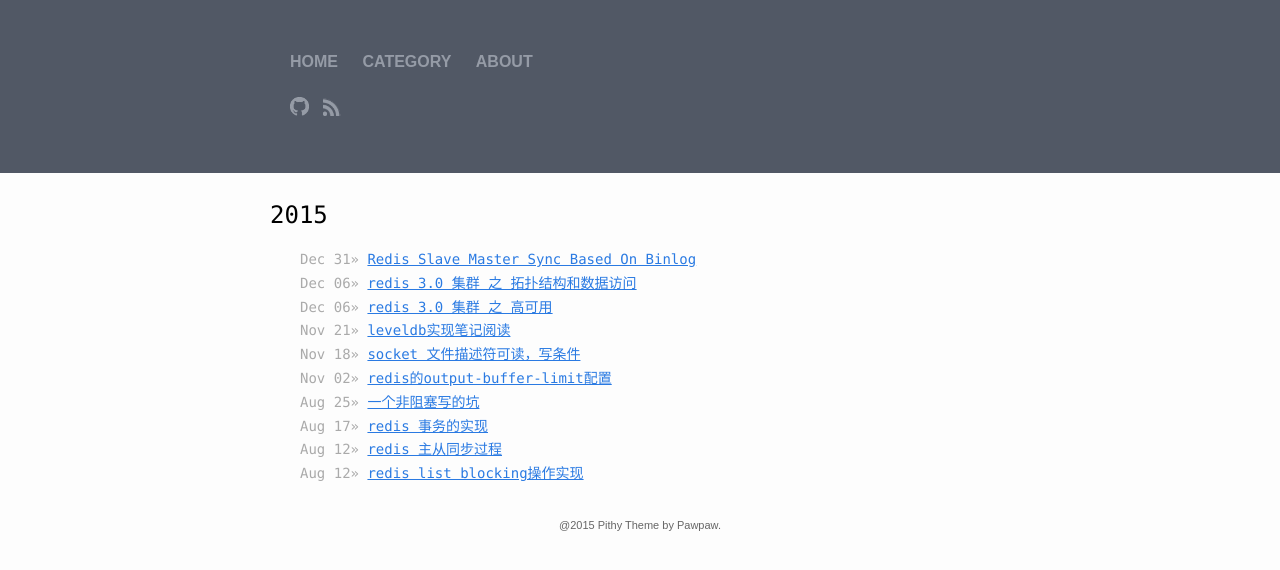
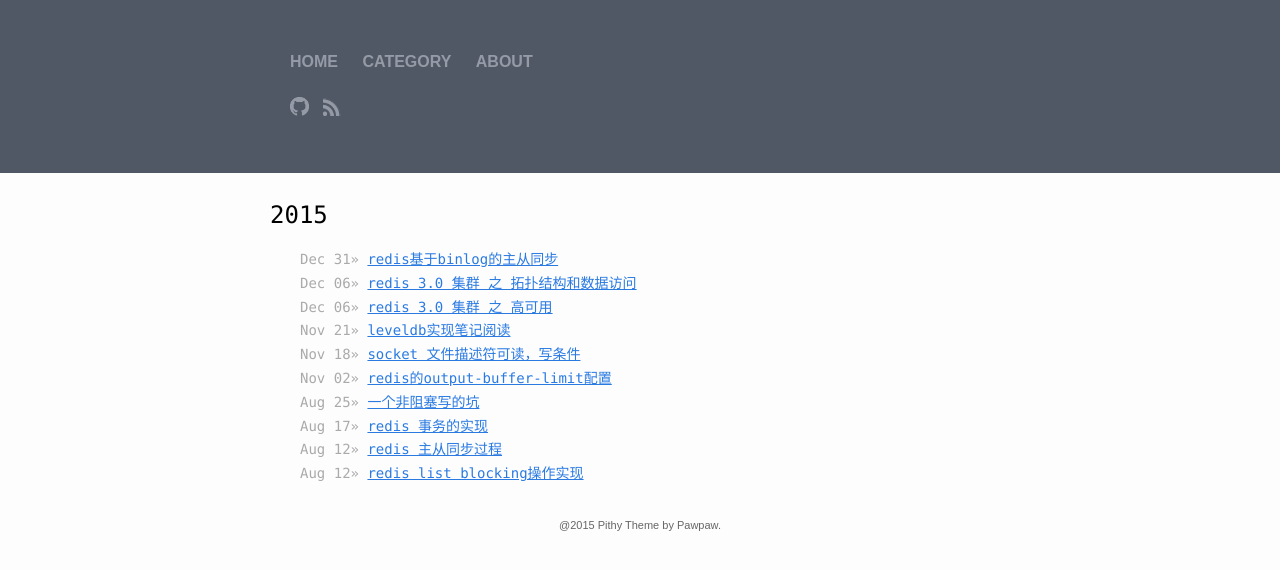
Before and after one commit to qingping209/qingping209.github.io, a Jekyll site: the page built from index.html, in a window 1280 px wide. Shown: the top 570 px of the page. Built offline with Jekyll 4.4.1, drawn with Linux system fonts in a browser that asks for light colours.

Commit message:
加上jekyll的格式

```diff
--- a/_posts/2015-12-31-redis-slave-master-sync-based-on-binlog.markdown
+++ b/_posts/2015-12-31-redis-slave-master-sync-based-on-binlog.markdown
@@ -1,3 +1,10 @@
+---
+layout: post
+title: "redis基于binlog的主从同步"
+date: 2015-12-31 16：20
+categories: redis
+---
+
 ### 1. 背景 ###
 
 上半年我们使用RocksDB做存储引擎，实施了Redis数据实时落地的项目，实现了在兼容redis协议的前提下，管理超出内存大小的数据集。
```
